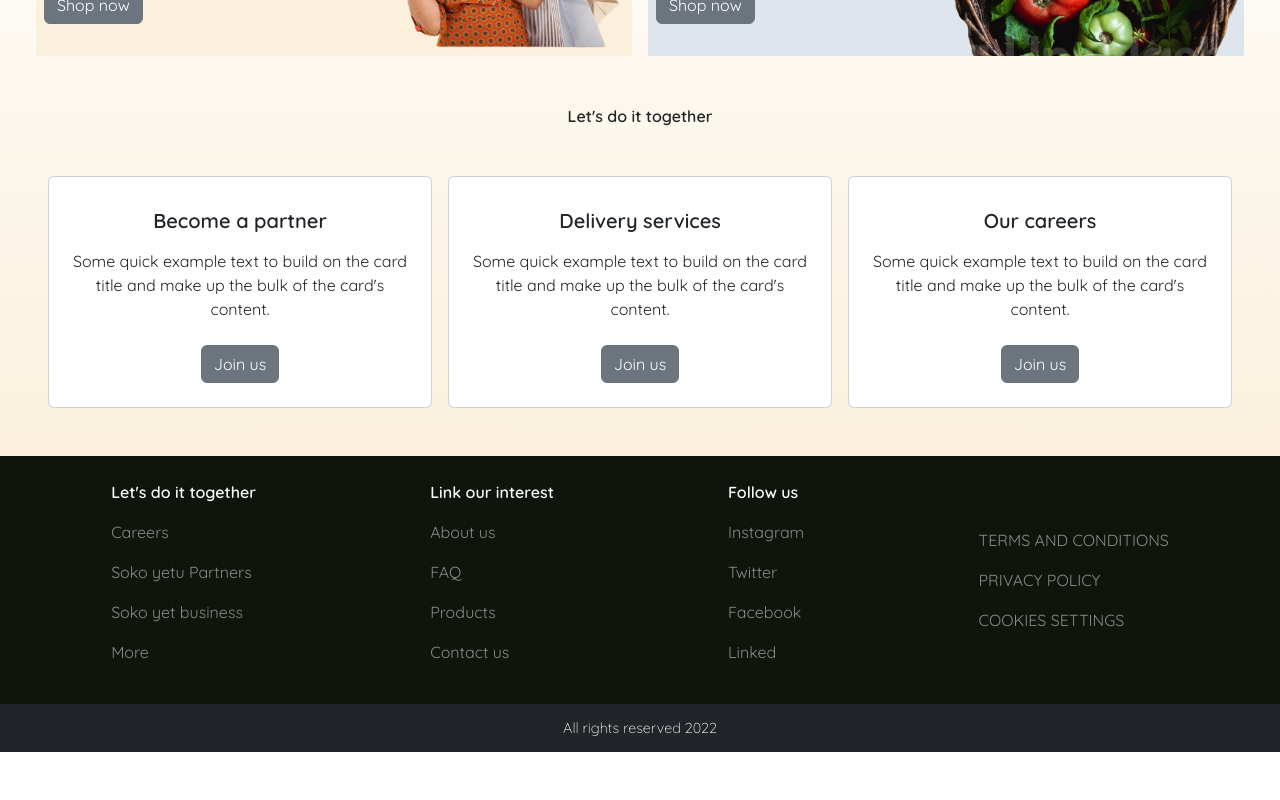
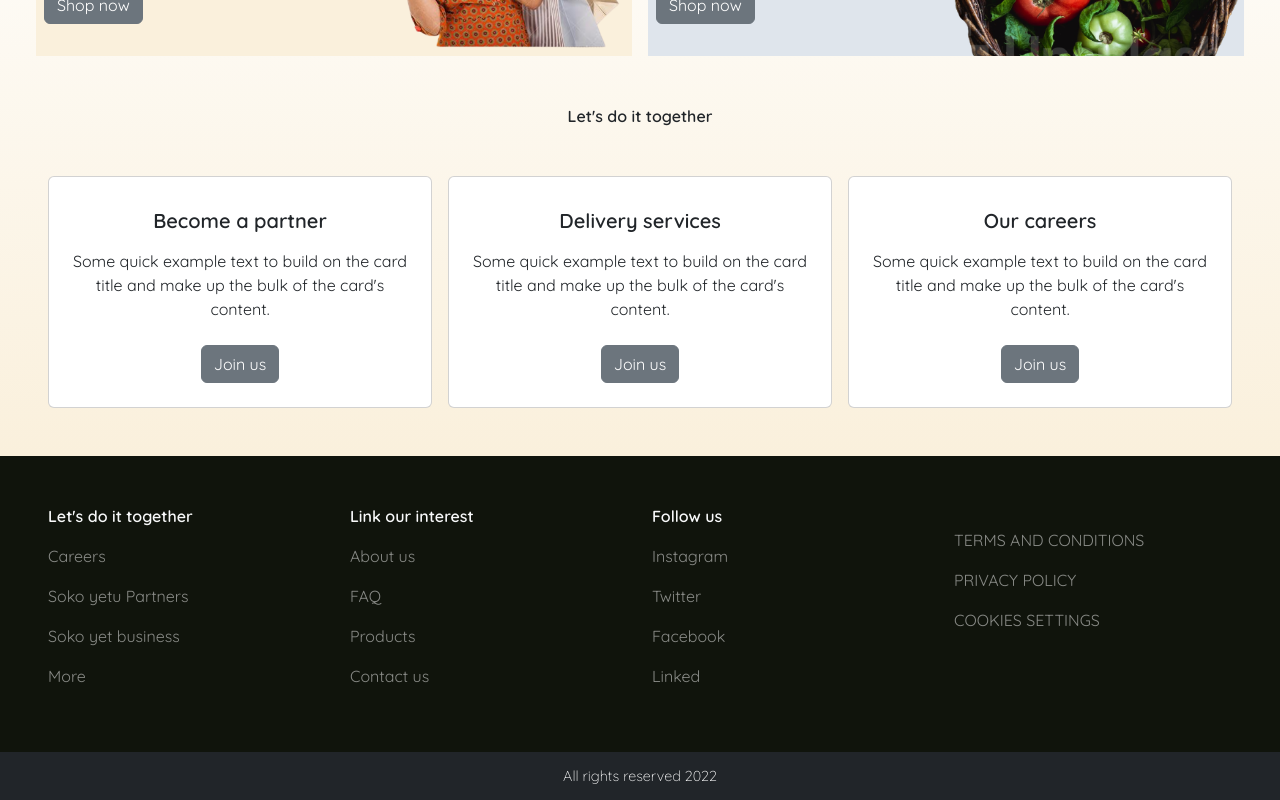
Before and after one commit to blakbox23/Sokoni, a React (Vite) app: page / in a window 1280 px wide. Shown: the part 725-1525 px from the top of the page. Before the commit the page ends 1477 px from the top, so only its background shows below. Built offline with nearby package versions, Linux system fonts and the light colour scheme; the HTML template or start-up script is replaced by a standard one.

Commit message:
Make the footer responsive

```diff
--- a/src/App.css
+++ b/src/App.css
@@ -3,7 +3,7 @@
         width: 170% !important;
     }
     .hero-img{
-        background-position: 42%;
+        background-position: 45%;
     }
 
     .cta-row{
--- a/src/components/Footer.tsx
+++ b/src/components/Footer.tsx
@@ -1,40 +1,42 @@
+import { Col, Row } from "react-bootstrap";
+
 export function Footer() {
   return (
     <>
-      <div
+      <Row
         style={{ backgroundColor: "#10140c" }}
-        className="d-flex p-4 justify-content-around"
+        className="p-5 justify-content-around"
       >
-        <div>
+        <Col>
           <p className="fw-bold text-light">Let's do it together</p>
           <p className="text-white-50">Careers</p>
           <p className="text-white-50">Soko yetu Partners</p>
           <p className="text-white-50">Soko yet business</p>
           <p className="text-white-50">More</p>
-        </div>
+        </Col>
 
-        <div>
+        <Col>
           <p className="fw-bold text-light">Link our interest</p>
           <p className="text-white-50">About us</p>
           <p className="text-white-50">FAQ</p>
           <p className="text-white-50">Products</p>
           <p className="text-white-50">Contact us</p>
-        </div>
+        </Col>
 
-        <div>
+        <Col>
           <p className="fw-bold text-light">Follow us</p>
           <p className="text-white-50">Instagram</p>
           <p className="text-white-50">Twitter</p>
           <p className="text-white-50">Facebook</p>
           <p className="text-white-50">Linked</p>
-        </div>
+        </Col>
 
-        <div className="mt-5">
+        <Col className="mt-4">
           <p className="text-white-50">TERMS AND CONDITIONS</p>
           <p className="text-white-50">PRIVACY POLICY</p>
           <p className="text-white-50">COOKIES SETTINGS</p>
-        </div>
-      </div>
+        </Col>
+      </Row>
       <div
         className="d-flex justify-content-center align-items-center text-white bg-dark"
         style={{ height: "3rem", fontSize: ".9rem", fontWeight: "300" }}
```
